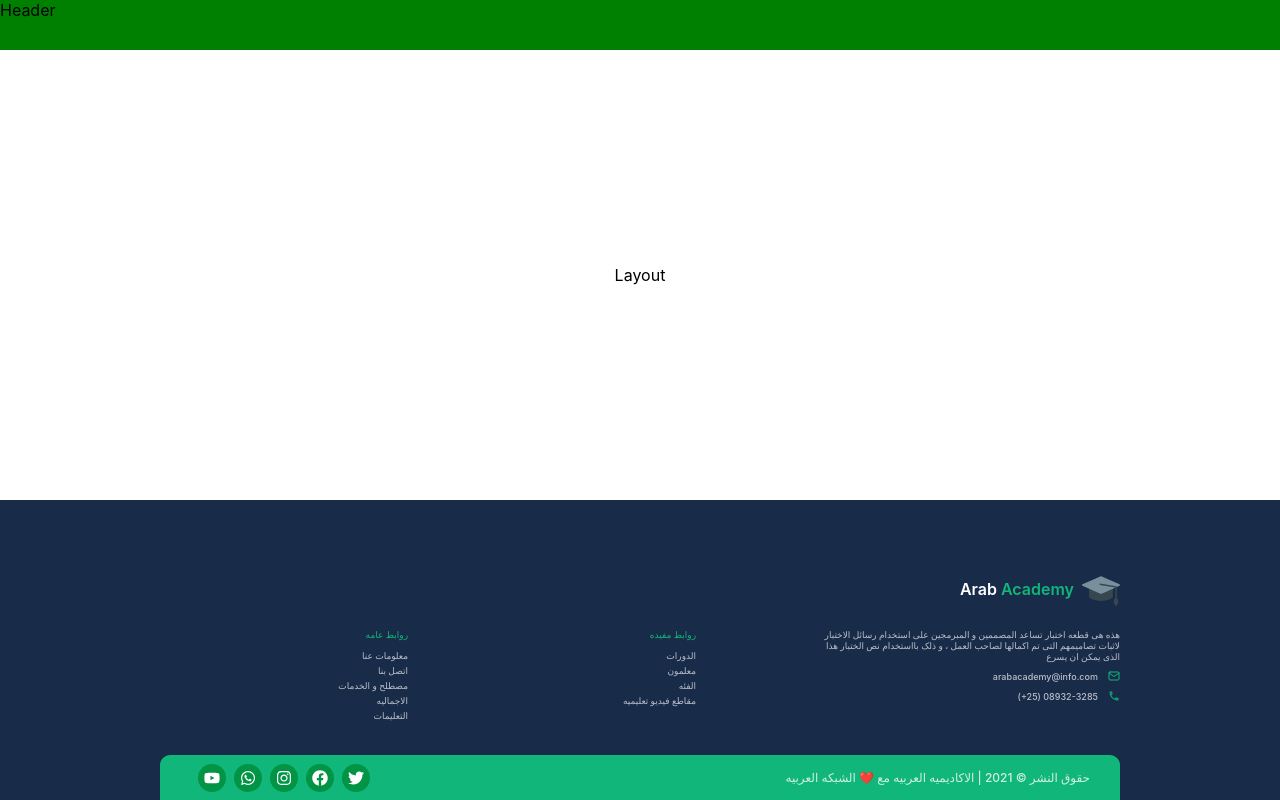
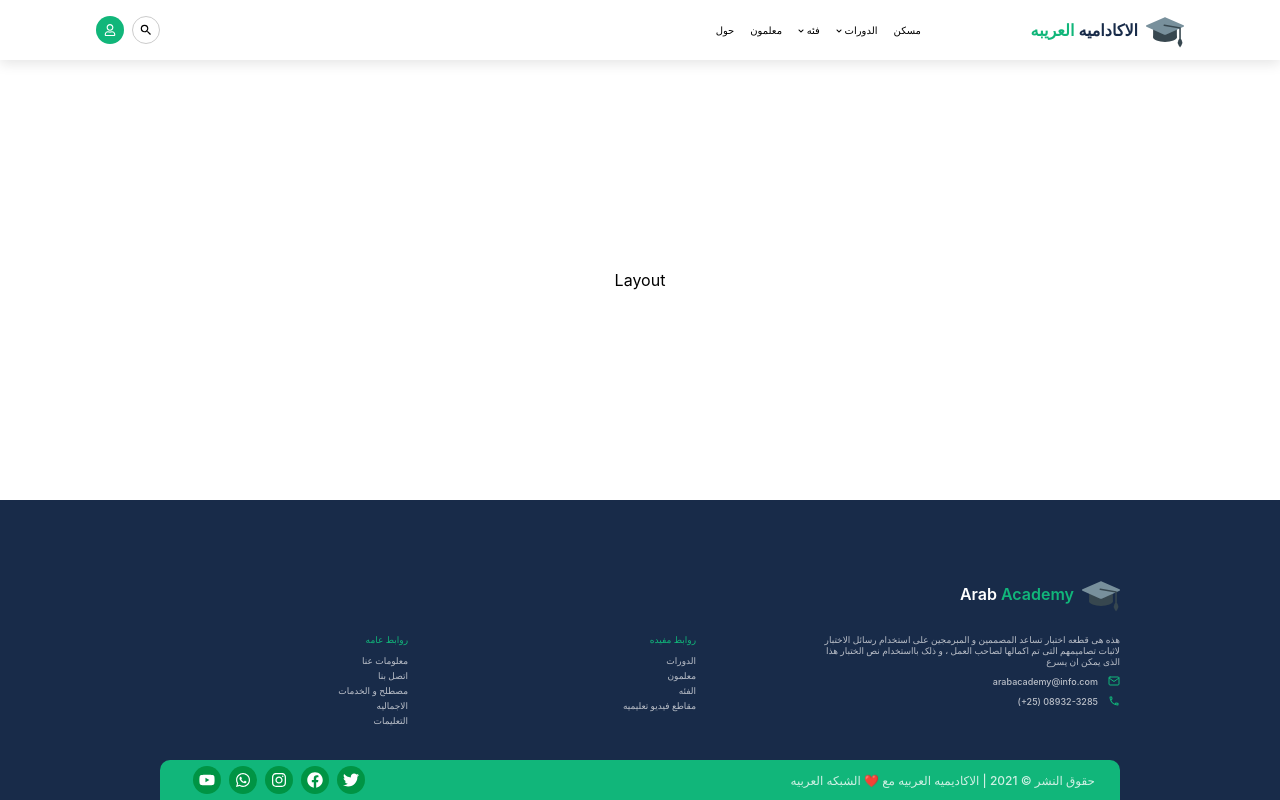
Before and after one commit to headria/arabacademy, a Next.js app: page / in a window 1280 px wide. Built offline with nearby package versions, Linux system fonts and the light colour scheme.

Commit message:
header finished

```diff
--- a/components/Footer/Footer.tsx
+++ b/components/Footer/Footer.tsx
@@ -34,21 +34,6 @@ function Footer({}: Props) {
                         <li>الفئه</li>
                         <li>مقاطع فیدیو تعلیمیه</li>
                     </ul>
-                    {/* <div >
-                        <p className={styles.aboutUs}>
-                            هذه هی قطعه اختبار تساعد المصممین و المبرمجین علی استخدام رسائل الاختبار
-                            لاثبات تصامیمهم التی تم اکمالها لصاحب العمل ، و ذلک بااستخدام نص الختبار
-                            هذا الذی یمکن ان یسرع
-                        </p>
-                        <div className={styles.aboutUsMail}>
-                            <p>arabacademy@info.com</p>
-                            <FiMail size={12} color="#11b67a" />
-                        </div>
-                        <div className={styles.aboutUsPhone}>
-                            <p>(+25) 08932-3285</p>
-                            <MdOutlinePhone size={12} color="#11b67a" />
-                        </div>
-                    </div> */}
                     <ul className={styles.column1}>
                         <li className={styles.aboutUs}>
                             هذه هی قطعه اختبار تساعد المصممین و المبرمجین علی استخدام رسائل الاختبار
@@ -66,23 +51,23 @@ function Footer({}: Props) {
                     </ul>
                 </div>
                 <div className={styles.strip}>
-                    <div className={styles.iconsWrapper}>
-                        <div className={styles.icon}>
+                    <ul className={styles.iconsWrapper}>
+                        <li className={styles.icon}>
                             <FaYoutube color="white" size={16} />
-                        </div>
-                        <div className={styles.icon}>
+                        </li>
+                        <li className={styles.icon}>
                             <FaWhatsapp color="white" size={16} />
-                        </div>
-                        <div className={styles.icon}>
+                        </li>
+                        <li className={styles.icon}>
                             <FaInstagram color="white" size={16} />
-                        </div>
-                        <div className={styles.icon}>
+                        </li>
+                        <li className={styles.icon}>
                             <FaFacebook color="white" size={16} />
-                        </div>
-                        <div className={styles.icon}>
+                        </li>
+                        <li className={styles.icon}>
                             <FaTwitter color="white" size={16} />
-                        </div>
-                    </div>
+                        </li>
+                    </ul>
                     <div className={styles.stripText}>
                         <p>
                             حقوق النشر &copy; 2021 | الاکادیمیه العربیه مع &#10084;&#65039; الشبکه
--- a/components/Header/Header.tsx
+++ b/components/Header/Header.tsx
@@ -1,4 +1,7 @@
 import React from "react";
+import { FaChevronDown, FaRegUser } from "react-icons/fa";
+import { FcGraduationCap } from "react-icons/fc";
+import { MdOutlineSearch } from "react-icons/md";
 import styles from "../../styles/Header.module.css";
 
 type Props = {};
@@ -6,7 +9,34 @@ type Props = {};
 function Header({}: Props) {
     return (
         <div className={styles.header}>
-            <div>Header</div>
+            <div className={styles.container}>
+                <ul className={styles.headerTools}>
+                    <li className={styles.userIcon}>
+                        <FaRegUser color="white" size={12} />
+                    </li>
+                    <li className={styles.searchIcon}>
+                        <MdOutlineSearch color="black" size={14} />
+                    </li>
+                </ul>
+                <ul className={styles.headerMenu}>
+                    <li>حول</li>
+                    <li>معلمون </li>
+                    <li>
+                        <FaChevronDown size={6} /> فئه{" "}
+                    </li>
+                    <li>
+                        <FaChevronDown size={6} /> الدورات{" "}
+                    </li>
+                    <li>مسکن</li>
+                </ul>
+                <div className={styles.capSection}>
+                    <FcGraduationCap size={38} />
+                    <div className={styles.capSectionText}>
+                        <span>الاکادامیه </span>
+                        <span> العریبه</span>
+                    </div>
+                </div>
+            </div>
         </div>
     );
 }
--- a/styles/Footer.module.css
+++ b/styles/Footer.module.css
@@ -105,13 +105,13 @@
 }
 
 .strip {
-    height: 15%;
+    height: 40px;
     background-color: #11b67a;
     border-radius: 10px 10px 0 0;
     display: flex;
     justify-content: space-between;
     align-items: center;
-    padding: 0 30px;
+    padding: 0 25px;
 }
 
 .stripText {
@@ -122,8 +122,9 @@
 
 .iconsWrapper {
     display: flex;
-    justify-content: center;
+    justify-content: flex-start;
     align-items: center;
+    padding-inline-start: 0;
 }
 .icon {
     background-color: #009444;
--- a/styles/Header.module.css
+++ b/styles/Header.module.css
@@ -1,5 +1,80 @@
 .header {
     width: 100%;
-    height: 50px;
-    background-color: green;
+    height: 60px;
+    background-color: #ffffff;
+    display: flex;
+    justify-content: center;
+    box-shadow: rgba(0, 0, 0, 0.1) 0px 4px 12px;
 }
+
+.container {
+    width: 85vw;
+    display: flex;
+    justify-content: space-between;
+}
+
+.capSection {
+    direction: rtl;
+    display: flex;
+    align-items: center;
+    justify-content: flex-start;
+    gap: 8px;
+    flex-grow: 0.18;
+}
+
+.capSectionText :nth-child(1) {
+    color: #182b49;
+    font-weight: 600;
+}
+
+.capSectionText :nth-child(2) {
+    color: #11b67a;
+    font-weight: 600;
+}
+
+.headerTools {
+    list-style: none;
+    display: flex;
+    justify-content: flex-start;
+    align-items: center;
+    padding-inline-start: 0;
+    flex-grow: 0.64;
+}
+
+.userIcon {
+    background-color: #11b67a;
+    width: 28px;
+    height: 28px;
+    border-radius: 50%;
+    display: flex;
+    flex-direction: row;
+    justify-content: center;
+    align-items: center;
+    margin-right: 8px;
+}
+
+.searchIcon {
+    background-color: #ffffff;
+    width: 28px;
+    height: 28px;
+    border-radius: 50%;
+    display: flex;
+    flex-direction: row;
+    justify-content: center;
+    align-items: center;
+    border: 1px solid #ccc;
+}
+
+.headerMenu {
+    list-style: none;
+    display: flex;
+    justify-content: flex-end;
+    align-items: center;
+    flex-grow: 0.18;
+    font-size: 10px;
+    font-weight: 500;
+}
+
+.headerMenu li {
+    margin-left: 16px;
+}
--- a/styles/Home.module.css
+++ b/styles/Home.module.css
@@ -5,7 +5,7 @@
 }
 
 .main {
-    min-height: calc(100vh - 350px);
+    min-height: calc(100vh - 360px);
     padding: 4rem 0;
     display: flex;
     flex-direction: column;
```
